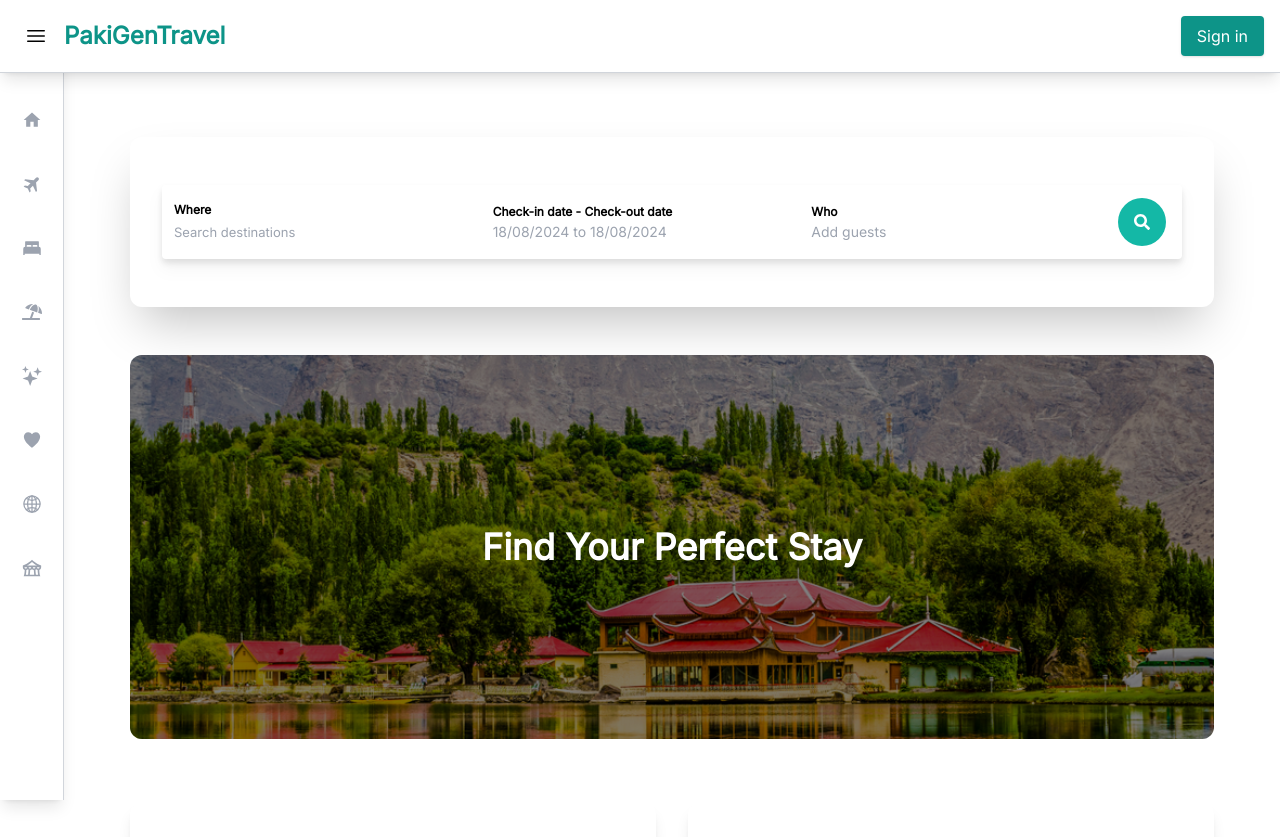
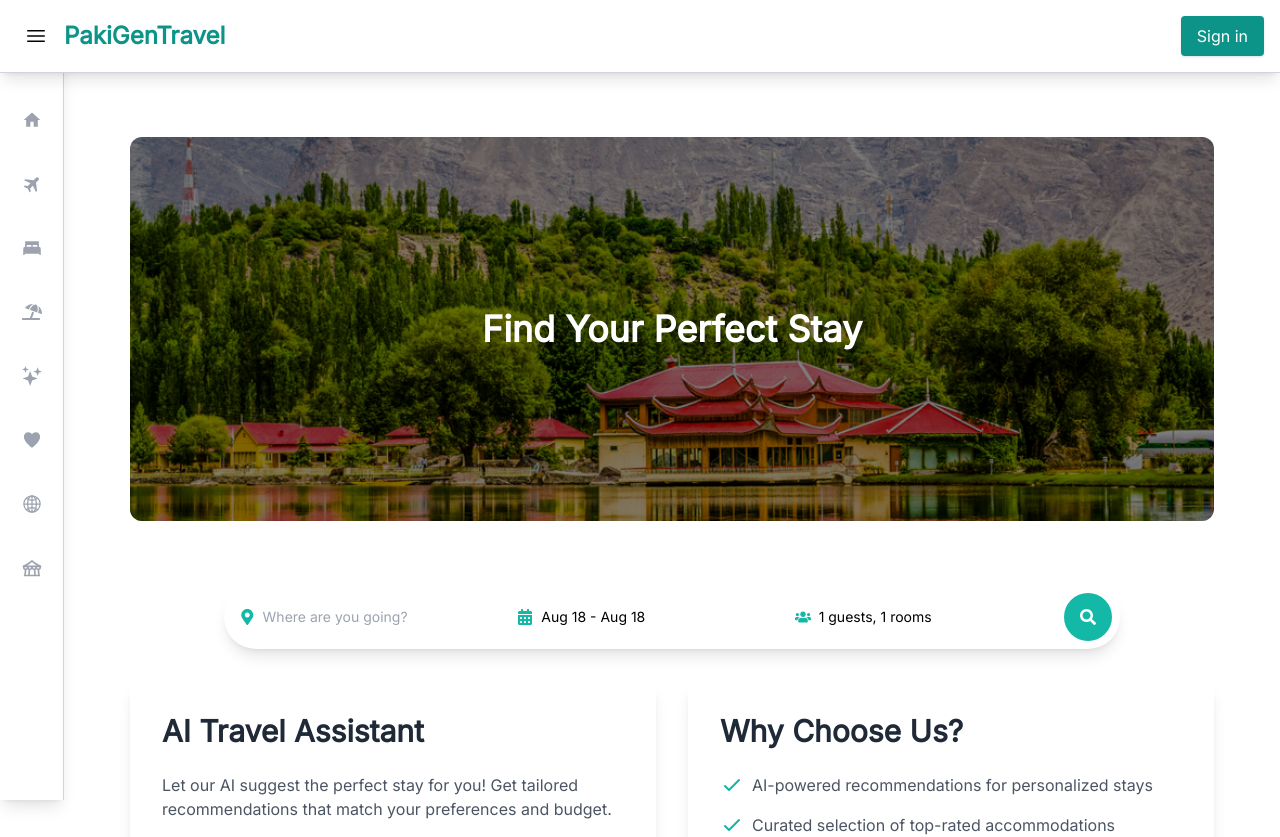
Before and after one commit to areebahmed575/FYP-Project, a Next.js app: page /Stay in a window 1280 px wide. Shown: the top 837 px of the page. Built offline with nearby package versions, Linux system fonts and the light colour scheme.

Commit message:
home page updated

```diff
--- a/src/app/Flight/page.jsx
+++ b/src/app/Flight/page.jsx
@@ -25,9 +25,7 @@ export default function FlightPage() {
   return (
     <div className="min-h-screen px-[50px] py-[25px]">
       <main className="container mx-auto px-4 py-12">
-      <div className="bg-white rounded-xl shadow-2xl p-8 mb-12 flex justify-center items-center">
-          <SearchBar />
-        </div>
+
 
       <section className="relative h-96 mb-16 rounded-xl overflow-hidden">
           <Image
@@ -42,6 +40,10 @@ export default function FlightPage() {
             </h2>
           </div>
         </section>
+
+        <div >
+          <SearchBar />
+        </div>
 
 
 
--- a/src/app/Packages/page.jsx
+++ b/src/app/Packages/page.jsx
@@ -8,9 +8,7 @@ const PackagesPage = () => {
         <div className='flex flex-col min-h-screen px-[50px] py-[25px]'>
             <main className='container mx-auto px-4 py-12'>
                 {/* <h1 className='text-5xl font-extrabold text-center mb-12 text-gray-800'>Find The Best Package</h1> */}
-                <div className="bg-white rounded-xl shadow-xl p-8 mb-12 flex justify-center items-center">
-                    <SearchBar />
-                </div>
+
                 <section className="relative h-96 mb-16 rounded-xl overflow-hidden">
                     <Image
                         src="/safiulmuluklake.jpg"
@@ -24,6 +22,10 @@ const PackagesPage = () => {
                         </h2>
                     </div>
                 </section>
+
+                <div className='mt-20 mb-32'>
+                    <SearchBar />
+                </div>
                 <div className='mb-16'>
                     <div className="text mb-5">
                         <h1 className='text-4xl font-semibold mb-2 text-gray-800'>Your Wishlist starts here</h1>
--- a/src/app/Stay/page.jsx
+++ b/src/app/Stay/page.jsx
@@ -17,9 +17,7 @@ export default function StayPage() {
       <main className="container mx-auto px-4 py-12">
 
 
-        <div className="bg-white rounded-xl shadow-2xl p-8 mb-12 flex justify-center items-center">
-          <SearchBar />
-        </div>
+
 
         <section className="relative h-96 mb-16 rounded-xl overflow-hidden">
           <Image
@@ -34,6 +32,10 @@ export default function StayPage() {
             </h2>
           </div>
         </section>
+
+        <div >
+          <SearchBar />
+        </div>
 
         <div className="grid md:grid-cols-2 gap-8 mb-16">
           <div className="bg-white rounded-xl shadow-lg p-8">
--- a/src/app/components/Navbar.jsx
+++ b/src/app/components/Navbar.jsx
@@ -1,15 +1,31 @@
-import React from 'react';
+import React, { useState, useEffect } from 'react';
 import { HiBars3 } from "react-icons/hi2";
 import Link from 'next/link'
+import SearchBar from './SearchBar/SearchBar';
 
 const Navbar = ({ toggleSidebar }) => {
+  const [isScrolled, setIsScrolled] = useState(false);
+
+  useEffect(() => {
+    const handleScroll = () => {
+      setIsScrolled(window.scrollY > 700);
+    };
+
+    window.addEventListener('scroll', handleScroll);
+    return () => window.removeEventListener('scroll', handleScroll);
+  }, []);
+
   return (
     <div className="flex justify-between items-center p-4 bg-white w-full fixed top-0 z-20 border-b border-gray-300 shadow-lg">
       <div className="flex items-center space-x-4">
         <HiBars3 className="text-2xl cursor-pointer ml-2" onClick={toggleSidebar} size={24} />
-        <Link href="/"><div className="text-2xl font-bold text-teal-600">PakiGenTravel</div> </Link>
-
+        <Link href="/"><div className="text-2xl font-bold text-teal-600">PakiGenTravel</div></Link>
       </div>
+      {isScrolled && (
+        <div className="flex-grow max-w-xl mx-4">
+          <SearchBar isCompact={true} />
+        </div>
+      )}
       <div>
         <button className="bg-teal-600 text-white px-4 py-2 rounded shadow hover:bg-teal-700 transition duration-300">Sign in</button>
       </div>
--- a/src/app/components/SearchBar/SearchBar.jsx
+++ b/src/app/components/SearchBar/SearchBar.jsx
@@ -1,14 +1,15 @@
-"use client";
+'use client'
+
 import React, { useState } from 'react'
-import { DateRange } from 'react-date-range';
-import { FaSearch } from "react-icons/fa";
-import 'react-date-range/dist/styles.css'; // main css file
-import 'react-date-range/dist/theme/default.css'; // theme css file
-import { format } from "date-fns";
-import OptionBox from './OptionBox';
+import { motion, AnimatePresence } from 'framer-motion'
+import { DateRange } from 'react-date-range'
+import { FaSearch, FaMapMarkerAlt, FaCalendarAlt, FaUsers } from "react-icons/fa"
+import 'react-date-range/dist/styles.css'
+import 'react-date-range/dist/theme/default.css'
+import { format } from "date-fns"
+import OptionBox from './OptionBox'
 
-
-const SearchBar = () => {
+const SearchBar = ({ isCompact = false }) => {
   const [showDate, setShowDate] = useState(false)
   const [dates, setDates] = useState([
     {
@@ -16,62 +17,102 @@ const SearchBar = () => {
       endDate: new Date(),
       key: 'selection'
     }
-    ]);
-    const [showOpitons, setShowOptions] = useState(false)
+  ])
+  const [showOptions, setShowOptions] = useState(false)
   const [options, setOptions] = useState({
     adults: 1,
-        childern: 0,
-        room: 1,
+    children: 0,
+    rooms: 1,
   })
+  const [destination, setDestination] = useState('')
 
-    function optionHandler(name, opertation) {
-        setOptions((prev) => {
-            return {
+  function optionHandler(name, operation) {
+    setOptions((prev) => ({
       ...prev,
-                [name]: opertation === 'inc' ? options[name] + 1 : options[name] - 1
+      [name]: operation === 'inc' ? prev[name] + 1 : Math.max(0, prev[name] - 1)
+    }))
   }
-        })
-    }
+
+  const compactClass = isCompact ? 'py-2 px-4' : 'p-2 my-8';
+  const inputClass = isCompact ? 'text-xs' : 'text-sm';
+  const itemClass = isCompact ? 'flex-shrink-0' : 'flex-1';
+
   return (
-        <>
-            <div className="searchMainBox w-[100%] bg-white drop-shadow-lg my-4 rounded">
-                <div className="wrapper flex items-center justify-between gap-4 pe-4">
-                    <div className="left flex-1 py-4 px-3 hover:bg-slate-200 rounded">
-                        <p className='text-[12px] font-semibold'>Where</p>
-                        <input type="text" placeholder='Search destinations' className='outline-none text-[13px] bg-transparent' />
+    <motion.div
+      initial={{ opacity: 0, y: 50 }}
+      animate={{ opacity: 1, y: 0 }}
+      transition={{ duration: 0.5 }}
+      className={`w-full max-w-4xl mx-auto bg-white rounded-full shadow-lg overflow-visible ${compactClass}`}
+    >
+      <div className="flex items-center justify-between space-x-2">
+        <motion.div
+          whileHover={{ scale: 1.05 }}
+          className={`${itemClass} flex items-center space-x-2 p-2 rounded-full hover:bg-gray-100`}
+        >
+          <FaMapMarkerAlt className="text-teal-500" />
+          <input
+            type="text"
+            placeholder="Where are you going?"
+            value={destination}
+            onChange={(e) => setDestination(e.target.value)}
+            className={`w-full outline-none bg-transparent ${inputClass}`}
+            aria-label="Destination input"
+          />
+        </motion.div>
+        <motion.div
+          whileHover={{ scale: 1.05 }}
+          className={`${itemClass} flex items-center space-x-2 p-2 rounded-full hover:bg-gray-100 cursor-pointer`}
+          onClick={() => setShowDate(!showDate)}
+        >
+          <FaCalendarAlt className="text-teal-500" />
+          <span className={inputClass}>
+            {`${format(dates[0].startDate, "MMM dd")} - ${format(dates[0].endDate, "MMM dd")}`}
+          </span>
+        </motion.div>
+        <motion.div
+          whileHover={{ scale: 1.05 }}
+          className={`${itemClass} flex items-center space-x-2 p-2 rounded-full hover:bg-gray-100 cursor-pointer relative`}
+          onClick={() => setShowOptions(!showOptions)}
+        >
+          <FaUsers className="text-teal-500" />
+          <span className={inputClass}>
+            {`${options.adults + options.children} guests, ${options.rooms} rooms`}
+          </span>
+          <AnimatePresence>
+            {showOptions && (
+              <OptionBox optionHandler={optionHandler} options={options} />
+            )}
+          </AnimatePresence>
+        </motion.div>
+        <motion.button
+          whileHover={{ scale: 1.1 }}
+          whileTap={{ scale: 0.95 }}
+          className="bg-teal-500 text-white p-4 rounded-full hover:bg-teal-600 transition-colors duration-300"
+          aria-label="Search"
+        >
+          <FaSearch />
+        </motion.button>
       </div>
-                    <div className="mid flex flex-1 py-4 px-3 hover:bg-slate-200 rounded" onClick={() => setShowDate(!showDate)}>
-                        <div className="checkin relative" >
-                            <p className='text-[12px] font-semibold'>Check-in date - Check-out date</p>
-                            <p className='text-[14px] text-gray-400'>{`${format(dates[0]?.startDate, "dd/MM/yyyy")} to ${format(dates[0]?.endDate, "dd/MM/yyyy")}`}</p>
-                            {
-                                showDate && <DateRange
+      <AnimatePresence>
+        {showDate && (
+          <motion.div
+            initial={{ opacity: 0, y: -20 }}
+            animate={{ opacity: 1, y: 0 }}
+            exit={{ opacity: 0, y: -20 }}
+            className="absolute left-1/2 transform -translate-x-1/2 mt-2 z-10"
+          >
+            <DateRange
               editableDateInputs={true}
               onChange={item => setDates([item.selection])}
               moveRangeOnFirstSelection={false}
               ranges={dates}
-                                    className="dateRange absolute left-[-11px]"
+              className="shadow-lg rounded-lg overflow-hidden"
               minDate={new Date()}
             />
-                            }
-                        </div>
-                    </div>
-                    <div className="right flex-1 py-4 px-3 hover:bg-slate-200 rounded relative" onClick={() => setShowOptions(!showOpitons)}>
-                        <p className='text-[12px] font-semibold'>Who</p>
-                        <p className='text-[14px] text-gray-400'>Add guests</p>
-                        {
-
-                            showOpitons && <OptionBox optionHandler={optionHandler} opitons={options} />
-
-                        }
-                    </div>
-                    <div className="icon bg-teal-500 p-4 rounded-full text-white cursor-pointer hover:bg-teal-600">
-                        <FaSearch />
-                    </div>
-                </div>
-            </div>
-        </>
-
+          </motion.div>
+        )}
+      </AnimatePresence>
+    </motion.div>
   )
 }
 
```
Also changed, not shown: src/app/components/SearchBar/OptionBox.jsx (+60 -37 lines), src/app/page.jsx (+56 -29 lines). Lines whose indentation alone changed are shown as unchanged.
